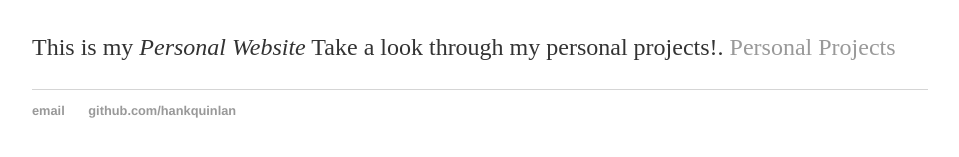
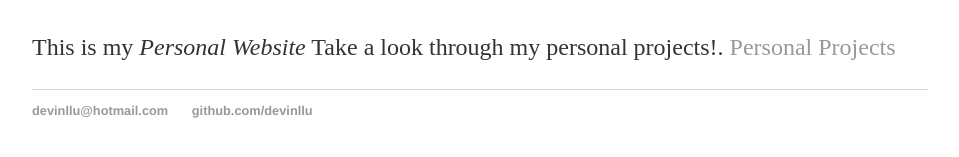
Before and after one commit to DevinLu2000/devinlu2000.github.io, a Jekyll site: the page built from index.html, in a window 1280 px wide. Shown: the part 166-323 px from the top of the page, without its empty margins (160-1119 px from the left). Built offline with Jekyll 4.4.1, drawn with Linux system fonts in a browser that asks for light colours.

Commit message:
Update default.html

```diff
--- a/_layouts/default.html
+++ b/_layouts/default.html
@@ -21,8 +21,8 @@
 			</div><!-- /.container -->
 			<footer>
 	    		<ul>
-	        		<li><a href="mailto:devinllu@hotmail.com">email</a></li>
-	        		<li><a href="http://devinllu.github.io">github.com/hankquinlan</a></li>
+	        		<li><a href="mailto:devinllu@hotmail.com">devinllu@hotmail.com</a></li>
+	        		<li><a href="http://devinllu.github.io">github.com/devinllu</a></li>
 				</ul>
 			</footer>
 		</body>
```
